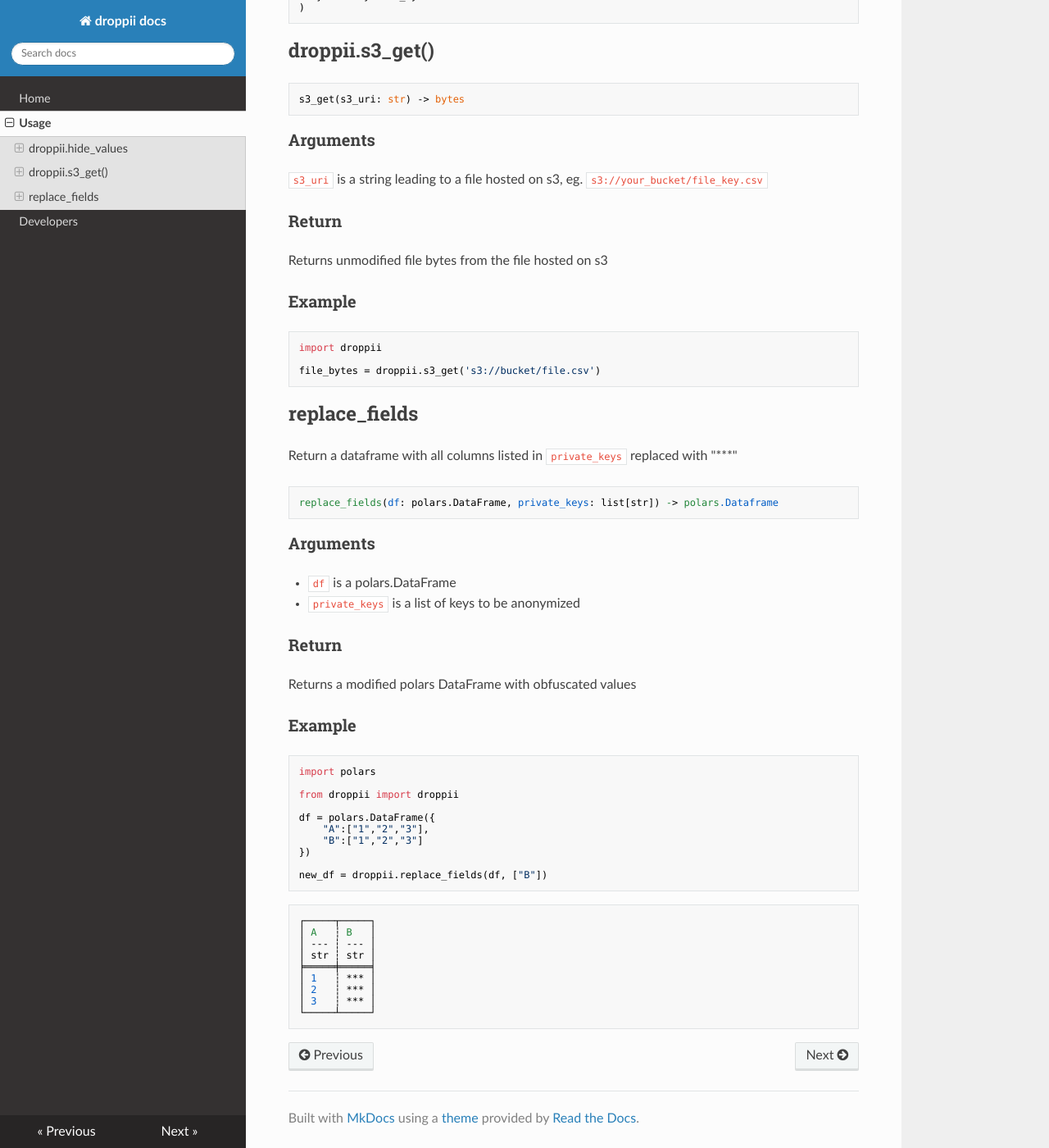
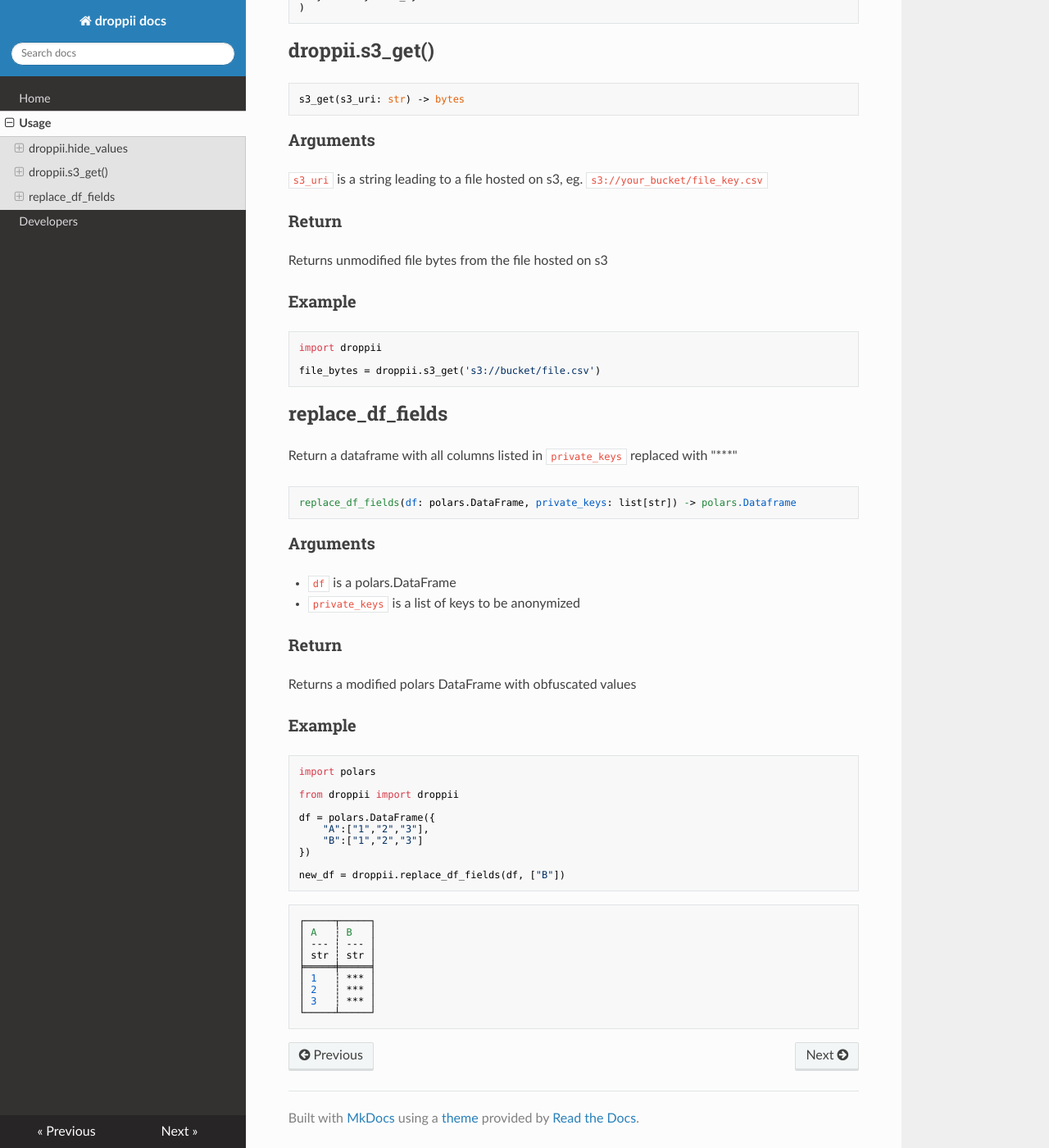
Before and after one commit to samule-i/droppii, an MkDocs documentation site: the page built from docs/docs/usage.md, in a window 1280 px wide and 1400 px high, scrolled down 997 px. Shown: the whole window at 82% size. Built offline with MkDocs 1.6.1, drawn with Linux system fonts in a browser that asks for light colours; nearby versions of some CDN libraries.

````diff
--- a/docs/docs/usage.md
+++ b/docs/docs/usage.md
@@ -58,11 +58,11 @@ import droppii
 file_bytes = droppii.s3_get('s3://bucket/file.csv')
 ```
 
-## replace_fields
+## replace_df_fields
 Return a dataframe with all columns listed in `private_keys` replaced with "***"
 
 ```
-replace_fields(df: polars.DataFrame, private_keys: list[str]) -> polars.Dataframe
+replace_df_fields(df: polars.DataFrame, private_keys: list[str]) -> polars.Dataframe
 ```
 
 ### Arguments
@@ -84,7 +84,7 @@ df = polars.DataFrame({
     "B":["1","2","3"]
 })
 
-new_df = droppii.replace_fields(df, ["B"])
+new_df = droppii.replace_df_fields(df, ["B"])
 ```
 ```
 ┌─────┬─────┐
````
Also changed, not shown: 2 other files.
